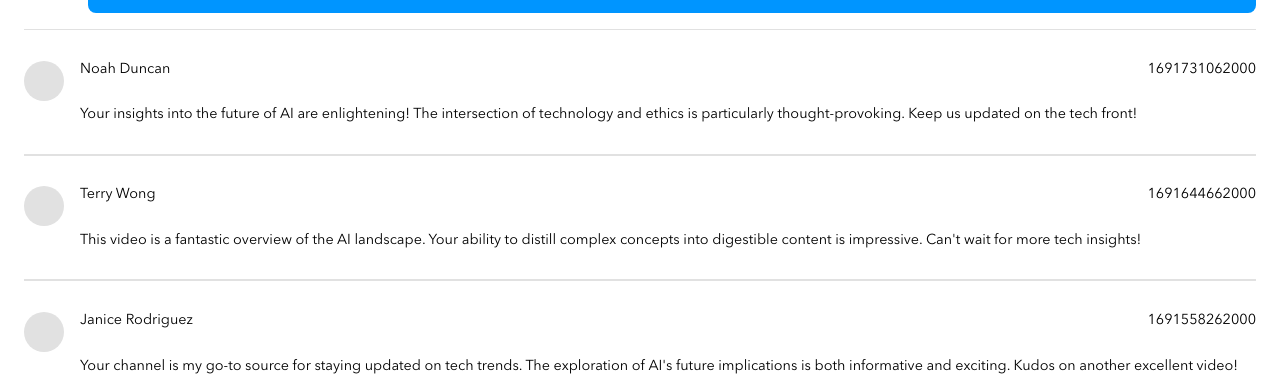
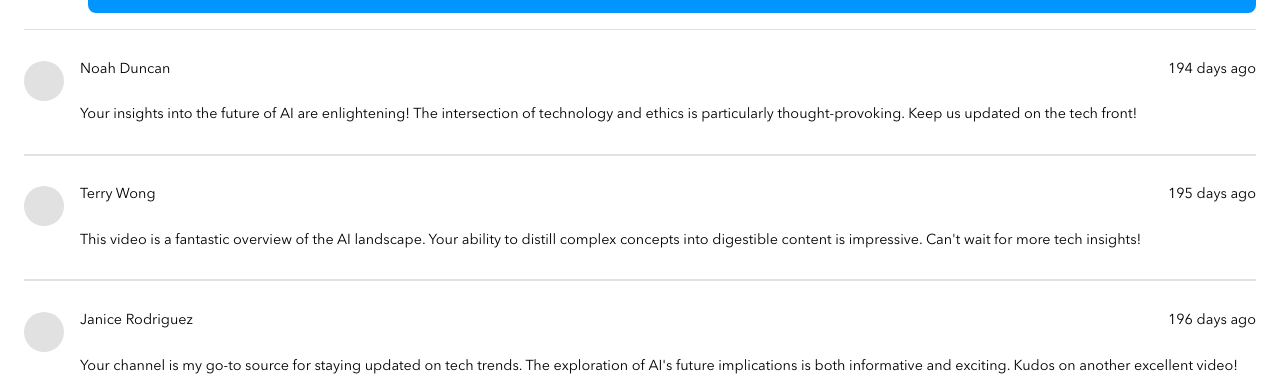
Before and after one commit to reema-susanroy/reema-susanroy-brainflix, a React (Create React App) app: page / in a window 1280 px wide. Shown: the part 1309-1688 px from the top of the page. Built offline with nearby package versions, Linux system fonts and the light colour scheme.

Commit message:
Added user readable time format for comments.

```diff
--- a/src/App.js
+++ b/src/App.js
@@ -1,5 +1,5 @@
 // import logo from './logo.svg';
-import React, { useState, useEffect } from 'react';
+import React, { useState } from 'react';
 
 import './App.scss';
 // import './styles/partials/global.scss';
@@ -12,12 +12,11 @@ import Comments from './components/Comments/Comments';
 
 function App() {
 
-  const [mainVideo, setMainVideo] = useState({});
+  const [mainVideo, setMainVideo] = useState(VideoData[0]);
 
-  useEffect(() => {
-    // Simulate fetching data from provided files
-    setMainVideo(VideoData[0]); // Assuming the first video is the main video
-  }, []);
+  // useEffect(() => {
+  //   setMainVideo(VideoData[0]);
+  // }, []);
   return (
     <div >
         <Header />
--- a/src/components/CommentDisplay/CommentDisplay.js
+++ b/src/components/CommentDisplay/CommentDisplay.js
@@ -1,9 +1,32 @@
 import './CommentDisplay.scss';
 
 function CommentDisplay({ comment }) {
+
+    let time = comment.timestamp;
+    function timeFormat(timeVal){
+        const currentTime = new Date().getTime();
+        const commentDate = comment.timestamp;
+        const calcTime = currentTime - commentDate;
+        const seconds = Math.floor(calcTime / 1000);
+        const minutes = Math.floor(seconds / 60);
+        const hours = Math.floor(minutes / 60);
+        const days = Math.floor(hours / 24);
+        let time;
+        if (days > 0) {
+            time = days + ' day' + (days > 1 ? 's' : '') + ' ago';
+        } else if (hours > 0) {
+            time = hours + ' hour' + (hours > 1 ? 's' : '') + ' ago';
+        } else if (minutes > 0) {
+            time = minutes + ' minute' + (minutes > 1 ? 's' : '') + ' ago';
+        } else {
+            time = '< 1 min ago';
+        }
+        return time;
+    }
+
+    timeFormat(time);
     return (
         <>
-
             <div className="comment">
                 <div className="comment__user">
                     <div className="comment__user--image-cont">
@@ -12,13 +35,12 @@ function CommentDisplay({ comment }) {
                     <div className="comment__user--comment-cont">
                         <div className="comment__user--name-cont">
                             <p className="comment__user--name">{comment.name}</p>
-                            <p className="comment__user--date">{comment.timestamp}</p>
+                            <p className="comment__user--date">{timeFormat(time)}</p>
                         </div>
                         <div className="comment__user--comment-cont">
                             <p className="comment__user--comment">{comment.comment}</p>
                         </div>
                     </div>
-
                 </div>
             </div>
         </>
--- a/src/components/VideoDetails/VideoDetails.js
+++ b/src/components/VideoDetails/VideoDetails.js
@@ -1,4 +1,4 @@
-import Video from '../Video/Video';
+// import Video from '../Video/Video';
 import './VideoDetails.scss';
 import views from '../../assets/images/icons/views.svg'
 import likes from '../../assets/images/icons/likes.svg'
```
